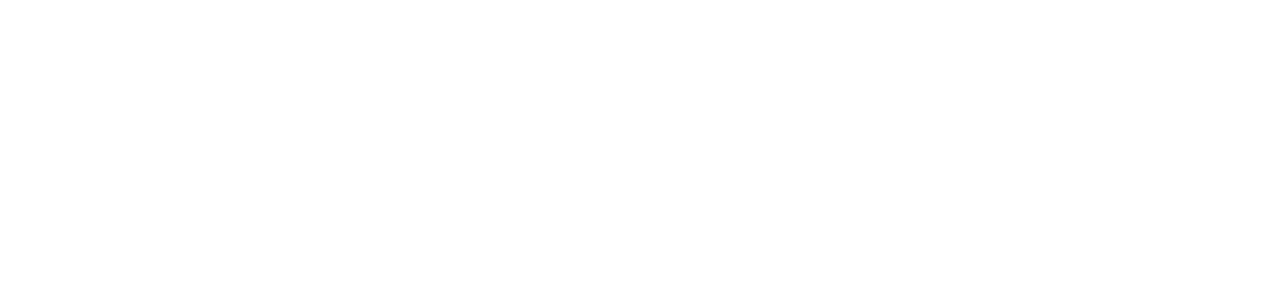
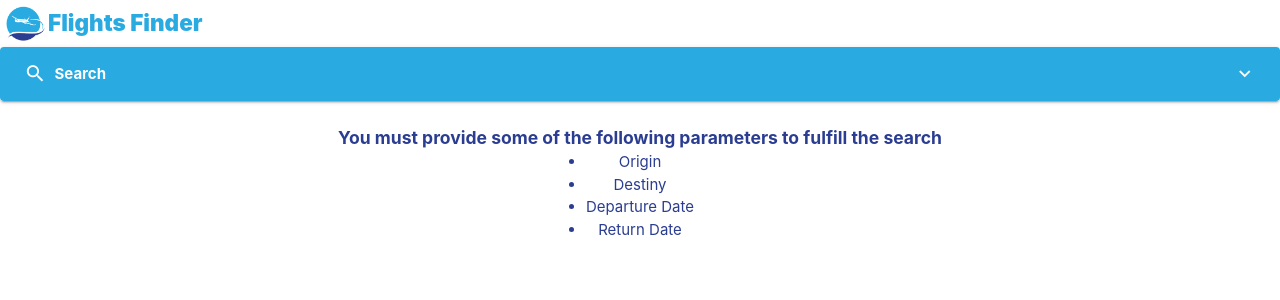
Before and after one commit to Darkmyes/digital_root_frontend_challenge, a Vue app: page /search_results in a window 1280 px wide. Before the commit this address had no page. Shown: the top 300 px of the page. Built offline with nearby package versions, Linux system fonts and the light colour scheme.

Commit message:
FlightCard component & ResultsView added

```diff
--- /dev/null
+++ b/src/components/FlightCard.vue
@@ -0,0 +1,44 @@
+<script setup lang="ts">
+import { type Flight } from '@/domain/flight'
+
+defineProps<{
+    flight: Flight
+}>()
+</script>
+
+<template>
+    <v-card class="cursor-pointer">
+        <v-card-title>
+            {{ flight.origin }} -
+            {{ flight.destiny }}
+        </v-card-title>
+        <v-card-item class="pa-0">
+            <div class="bg-primary px-4">
+                <h3><b>$ {{ flight.price }}</b></h3>
+            </div>
+            <div class="bg-secondary px-4">
+                <b> {{ flight.departure }} - {{ flight.return }}</b>
+            </div>
+            <div class="px-4">
+                <b>{{ flight.airline }}</b>
+            </div>
+            <div class="px-4">
+                Duration: <b>{{ flight.duration }}</b>
+            </div>
+            <div class="px-4 pb-2">
+                Scales: <b>{{ flight.scales }}</b>
+            </div>
+            <div class="px-4 pb-2 d-flex justify-end">
+                <v-btn href="/some_page" target="_blank" color="primary" prepend-icon="mdi-web">
+                    <b>Go to Site</b>
+                </v-btn>
+            </div>
+        </v-card-item>
+    </v-card>
+</template>
+
+<style>
+.cursor-pointer {
+    cursor: pointer;
+}
+</style>
--- a/src/router/index.ts
+++ b/src/router/index.ts
@@ -1,5 +1,6 @@
 import { createRouter, createWebHistory } from 'vue-router'
 import HomeView from '../views/HomeView.vue'
+import ResultsView from '../views/ResultsView.vue'
 
 const router = createRouter({
   history: createWebHistory(import.meta.env.BASE_URL),
@@ -9,6 +10,11 @@ const router = createRouter({
       name: 'home',
       component: HomeView
     },
+    {
+      path: '/search_results',
+      name: 'search_results',
+      component: ResultsView
+    },
   ]
 })
 
--- /dev/null
+++ b/src/views/ResultsView.vue
@@ -0,0 +1,115 @@
+<script setup lang="ts">
+  import { ref, watch, onMounted } from 'vue'
+  import { useRoute } from 'vue-router'
+
+  import SearchForm from '@/components/SearchForm.vue'
+  import FlightCard from '@/components/FlightCard.vue'
+
+  import { useSearchStore } from '@/stores/searchStore'
+  const searchStore = useSearchStore()
+
+  const route = useRoute()
+
+  const origin = ref('')
+  const destiny = ref('')
+  const departureDate = ref('')
+  const returnDate = ref('')
+
+  const getQueryParams = () => {
+    origin.value = route.query.origin ? route.query.origin.toString() : ''
+    destiny.value = route.query.destiny ? route.query.destiny.toString() : ''
+    departureDate.value = route.query.departure ? route.query.departure.toString() : ''
+    returnDate.value = route.query.return ? route.query.return.toString() : ''
+  }
+
+  const searchFlights = () => {
+    searchStore.searchFlights(origin.value, destiny.value, departureDate.value, returnDate.value)
+  }
+
+  onMounted(() => {
+    getQueryParams()
+    searchFlights()
+  })
+
+  watch(route, async (newRoute, oldRoute) => {
+    console.log("hola")
+    getQueryParams()
+    searchFlights()
+  })
+</script>
+
+<template>
+  <header class="d-flex align-center">
+    <a href="/">
+      <v-img src="/plane-logo.png" :width="48" style="max-width: 48px;"></v-img>
+    </a>
+    <h2 class="text-primary"><b>Flights Finder</b></h2>
+  </header>
+
+  <main>
+    <v-expansion-panels>
+      <v-expansion-panel>
+        <v-expansion-panel-title class="bg-primary">
+          <template v-slot:default>
+            <v-icon class="mr-2">mdi-magnify</v-icon>
+            <b>Search</b>
+          </template>
+        </v-expansion-panel-title>
+        <v-expansion-panel-text>
+          <SearchForm
+            :origin="origin"
+            :destiny="destiny"
+            :departure="departureDate"
+            :return-date="returnDate"
+          ></SearchForm>
+        </v-expansion-panel-text>
+      </v-expansion-panel>
+    </v-expansion-panels>
+
+    <div
+      v-if="origin == '' || destiny == '' || departureDate == '' || returnDate == ''"
+      class="pa-6 d-flex flex-column align-center text-secondary text-center"
+    >
+      <h3>You must provide some of the following parameters to fulfill the search </h3>
+      <ul>
+        <li v-if="origin == ''">Origin</li>
+        <li v-if="destiny == ''">Destiny</li>
+        <li v-if="departureDate == ''">Departure Date</li>
+        <li v-if="returnDate == '' ">Return Date</li>
+      </ul>
+    </div>
+
+    <div v-else>
+      <div v-if="searchStore.loadingResults" class="pa-8 d-flex align-center justify-center">
+        <v-progress-circular
+          :size="50"
+          color="primary"
+          indeterminate
+        ></v-progress-circular>
+      </div>
+
+      <div
+        v-if="!searchStore.loadingResults && searchStore.searchResults.length == 0"
+        class="py-8 px-6 d-flex flex-column align-center text-secondary text-center"
+      >
+        <h3> No Flights were found with the data you specified </h3>
+      </div>
+
+      <v-row v-if="!searchStore.loadingResults && searchStore.searchResults.length > 0" class="pa-4">
+        <v-col
+          cols="12"
+          sm="6"
+          md="4"
+          lg="3"
+          xl="2"
+          class="pa-2"
+          v-for="flight, index in searchStore.searchResults"
+          v-bind:key="index"
+        >
+          <FlightCard :flight="flight"/>
+        </v-col>
+      </v-row>
+    </div>
+
+  </main>
+</template>
```
